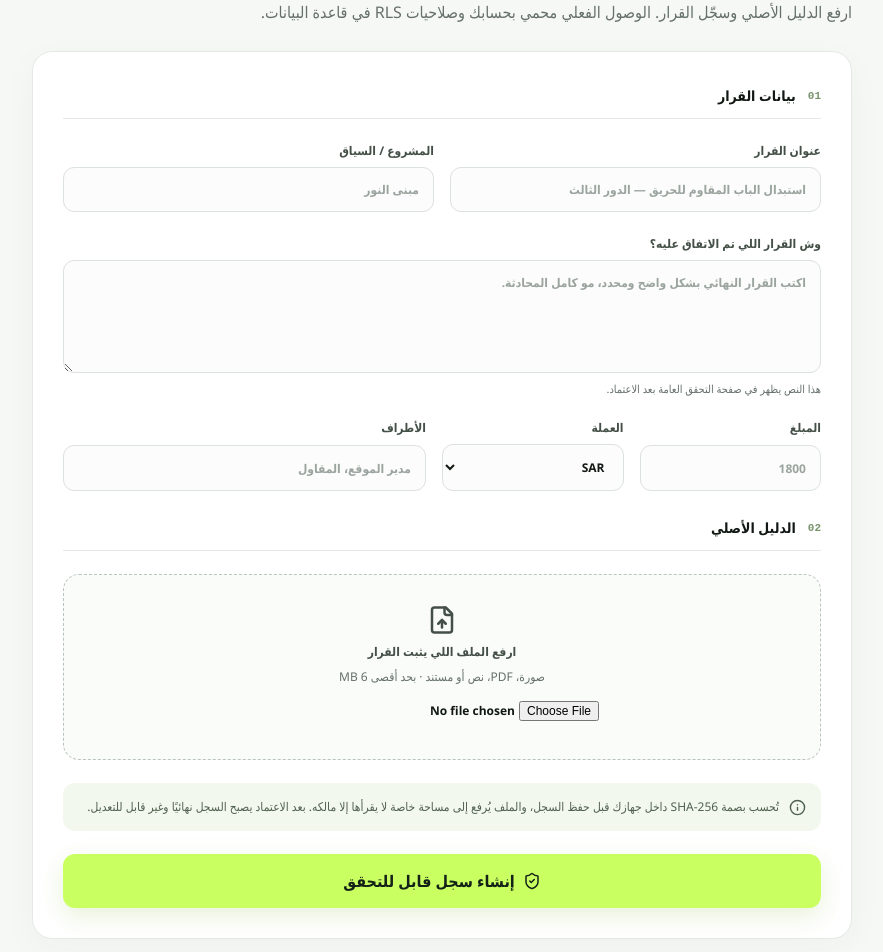
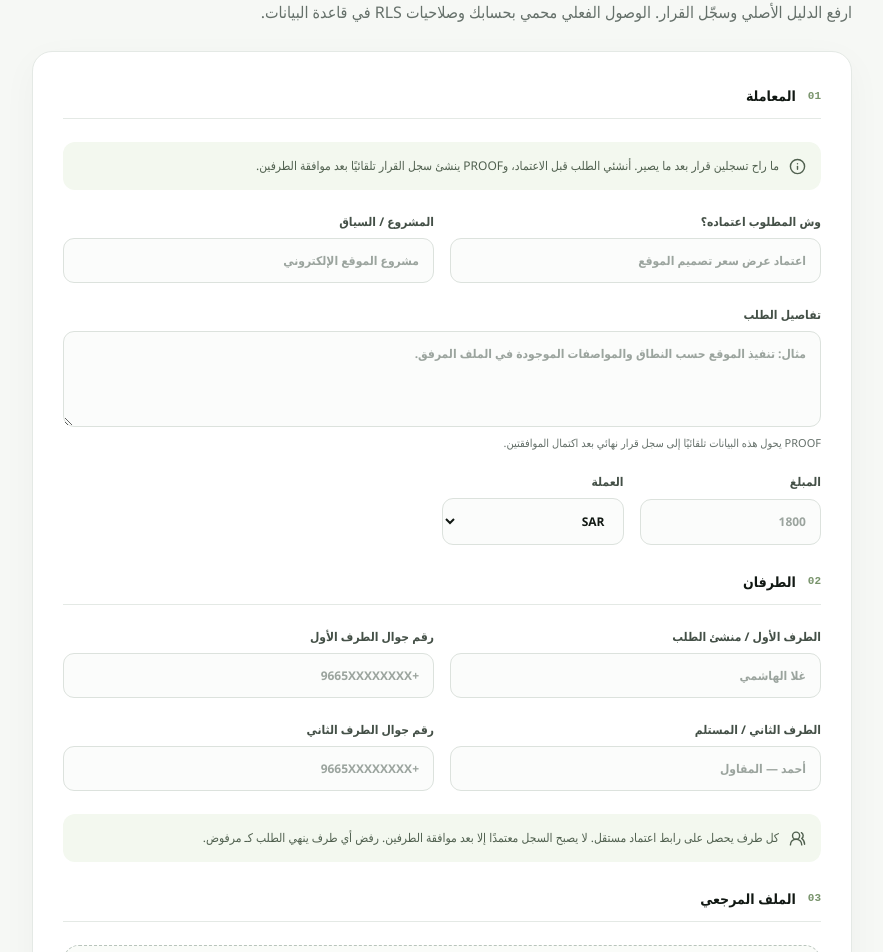
Before and after one commit to 8llo10/PROOF-Verifiable-Decision-Platform, a Next.js app: page /dashboard/new in a window 1280 px wide. Shown: the part 272-1224 px from the top of the page, without its empty margins (198-1081 px from the left). Built offline with nearby package versions, Linux system fonts and the light colour scheme.

Commit message:
feat: replace manual decisions with agreement requests

```diff
--- a/components/DecisionForm.tsx
+++ b/components/DecisionForm.tsx
@@ -1,7 +1,7 @@
 "use client";
 import { useState } from "react";
 import { useRouter } from "next/navigation";
-import { FileUp, ShieldCheck, Info } from "lucide-react";
+import { FileUp, ShieldCheck, Info, UsersRound } from "lucide-react";
 import { supabase } from "@/lib/supabase-browser";
 import type { Lang } from "@/lib/i18n";
 import { withLang } from "@/lib/i18n";
@@ -13,13 +13,12 @@ async function sha256(file: File) {
   const digest = await crypto.subtle.digest("SHA-256", bytes);
   return Array.from(new Uint8Array(digest)).map(b => b.toString(16).padStart(2, "0")).join("");
 }
-
 function safeExtension(name: string) {
   const raw = name.includes(".") ? name.split(".").pop()!.toLowerCase() : "bin";
   return /^[a-z0-9]{1,8}$/.test(raw) ? raw : "bin";
 }
-
 function randomCode() { return `PR-${Math.floor(1000 + Math.random() * 9000)}`; }
+function cleanPhone(v:string){ return v.replace(/[^0-9+]/g,"").slice(0,20); }
 
 export function DecisionForm({lang="ar"}:{lang?:Lang}) {
   const ar=lang==="ar"; const router=useRouter();
@@ -30,32 +29,48 @@ export function DecisionForm({lang="ar"}:{lang?:Lang}) {
     const form = new FormData(e.currentTarget);
     const file = form.get("evidence");
     try {
-      if (!(file instanceof File) || file.size === 0) throw new Error(ar ? "اختاري ملف الدليل الأصلي." : "Choose the original evidence file.");
-      if (file.size > MAX_BYTES) throw new Error(ar ? "حجم الدليل أكبر من 6 MB." : "Evidence is larger than 6 MB.");
+      if (!(file instanceof File) || file.size === 0) throw new Error(ar ? "اختاري ملف المعاملة أو الدليل." : "Choose the agreement or evidence file.");
+      if (file.size > MAX_BYTES) throw new Error(ar ? "حجم الملف أكبر من 6 MB." : "File is larger than 6 MB.");
       const { data: { user }, error: userError } = await supabase.auth.getUser();
       if (userError || !user) { router.replace(withLang("/login",lang)); return; }
+
+      const title = String(form.get("title") || "").trim();
+      const project = String(form.get("project_name") || "").trim();
+      const details = String(form.get("details") || "").trim();
+      const amountRaw = String(form.get("amount") || "").trim();
+      const currency = String(form.get("currency") || "SAR");
+      const initiatorName = String(form.get("initiator_name") || "").trim();
+      const initiatorPhone = cleanPhone(String(form.get("initiator_phone") || ""));
+      const counterpartyName = String(form.get("counterparty_name") || "").trim();
+      const counterpartyPhone = cleanPhone(String(form.get("counterparty_phone") || ""));
+      if (!title || !details || !initiatorName || !counterpartyName) throw new Error(ar ? "كمّلي بيانات المعاملة والطرفين." : "Complete the agreement and both party details.");
 
       const fingerprint = await sha256(file);
       const path = `${user.id}/${crypto.randomUUID()}.${safeExtension(file.name)}`;
       const { error: uploadError } = await supabase.storage.from("evidence").upload(path, file, { upsert: false, contentType: file.type || "application/octet-stream" });
       if (uploadError) throw new Error(uploadError.message);
 
-      const parties = String(form.get("parties") || "").split(/[,،]/).map(v => v.trim()).filter(Boolean).slice(0,20);
-      const amountRaw = String(form.get("amount") || "").trim();
+      const summary = ar
+        ? `${details}${amountRaw ? ` — القيمة: ${Number(amountRaw).toLocaleString("ar-SA")} ${currency}` : ""}. يتطلب هذا الطلب موافقة ${initiatorName} و${counterpartyName}.`
+        : `${details}${amountRaw ? ` — Value: ${Number(amountRaw).toLocaleString("en-GB")} ${currency}` : ""}. This request requires approval from ${initiatorName} and ${counterpartyName}.`;
       const record = {
         owner_id: user.id,
-        title: String(form.get("title") || "").trim(),
-        summary: String(form.get("summary") || "").trim(),
-        project_name: String(form.get("project_name") || "").trim() || null,
+        title,
+        summary,
+        project_name: project || null,
         amount: amountRaw ? Number(amountRaw) : null,
-        currency: String(form.get("currency") || "SAR"),
-        parties,
+        currency,
+        parties: [initiatorName,counterpartyName],
         status: "PENDING",
         evidence_path: path,
         evidence_name: file.name,
         evidence_type: file.type || null,
         evidence_size: file.size,
         evidence_hash: fingerprint,
+        initiator_name: initiatorName,
+        initiator_phone: initiatorPhone || null,
+        counterparty_name: counterpartyName,
+        counterparty_phone: counterpartyPhone || null,
       };
 
       let createdId = "";
@@ -64,10 +79,17 @@ export function DecisionForm({lang="ar"}:{lang?:Lang}) {
         if (!error && data) { createdId = data.id; break; }
         if (error?.code !== "23505") {
           await supabase.storage.from("evidence").remove([path]);
-          throw new Error(error?.message || (ar ? "تعذر إنشاء السجل." : "Could not create record."));
+          throw new Error(error?.message || (ar ? "تعذر إنشاء الطلب." : "Could not create request."));
         }
       }
       if (!createdId) { await supabase.storage.from("evidence").remove([path]); throw new Error(ar ? "تعذر توليد كود فريد. حاولي مرة ثانية." : "Could not generate a unique code. Try again."); }
+
+      const { error: approvalsError } = await supabase.from("approval_requests").insert([
+        { decision_id: createdId, owner_id:user.id, party_role:"INITIATOR", party_name:initiatorName, party_phone:initiatorPhone || null },
+        { decision_id: createdId, owner_id:user.id, party_role:"COUNTERPARTY", party_name:counterpartyName, party_phone:counterpartyPhone || null },
+      ]);
+      if (approvalsError) throw new Error(approvalsError.message);
+
       router.push(withLang(`/decision/${createdId}`,lang)); router.refresh();
     } catch (err) {
       setError(err instanceof Error ? err.message : (ar ? "حدث خطأ غير متوقع." : "Unexpected error."));
@@ -75,14 +97,21 @@ export function DecisionForm({lang="ar"}:{lang?:Lang}) {
   }
 
   return <form className="form-card product-form" onSubmit={submit}>
-    <div className="form-section-title"><span>01</span>{ar?"بيانات القرار":"Decision"}</div>
-    <div className="field-grid"><label>{ar?"عنوان القرار":"Decision title"}<input name="title" required maxLength={140} placeholder={ar?"استبدال الباب المقاوم للحريق — الدور الثالث":"Replace fire-rated door — Floor 3"}/></label><label>{ar?"المشروع / السياق":"Project / context"}<input name="project_name" maxLength={160} placeholder={ar?"مبنى النور":"Al Noor Building"}/></label></div>
-    <label>{ar?"وش القرار اللي تم الاتفاق عليه؟":"What was agreed?"}<textarea name="summary" required maxLength={2000} rows={5} placeholder={ar?"اكتب القرار النهائي بشكل واضح ومحدد، مو كامل المحادثة.":"Describe the exact final decision, not the whole conversation."}/><span className="field-hint">{ar?"هذا النص يظهر في صفحة التحقق العامة بعد الاعتماد.":"This text appears on the public verification page after approval."}</span></label>
-    <div className="field-grid three"><label>{ar?"المبلغ":"Amount"}<input name="amount" type="number" min="0" step="0.01" placeholder="1800"/></label><label>{ar?"العملة":"Currency"}<select name="currency" defaultValue="SAR"><option>SAR</option><option>USD</option><option>AED</option><option>EUR</option></select></label><label>{ar?"الأطراف":"Parties"}<input name="parties" placeholder={ar?"مدير الموقع، المقاول":"Site Manager, Contractor"}/></label></div>
-    <div className="form-section-title"><span>02</span>{ar?"الدليل الأصلي":"Original evidence"}</div>
-    <label className="dropzone"><FileUp size={30}/><strong>{ar?"ارفع الملف اللي يثبت القرار":"Attach the file that proves the decision"}</strong><span>{ar?"صورة، PDF، نص أو مستند · بحد أقصى 6 MB":"Image, PDF, text or document · max 6 MB"}</span><input name="evidence" type="file" required accept="image/*,.pdf,.txt,.doc,.docx"/></label>
-    <div className="integrity-note"><Info size={17}/><span>{ar?"تُحسب بصمة SHA-256 داخل جهازك قبل حفظ السجل، والملف يُرفع إلى مساحة خاصة لا يقرأها إلا مالكه. بعد الاعتماد يصبح السجل نهائيًا وغير قابل للتعديل.":"SHA-256 is calculated before the record is stored, and the file is uploaded to a private owner-only space. After approval, the record becomes immutable."}</span></div>
+    <div className="form-section-title"><span>01</span>{ar?"المعاملة":"Agreement request"}</div>
+    <div className="integrity-note"><Info size={17}/><span>{ar?"ما راح تسجلين قرار بعد ما يصير. أنشئي الطلب قبل الاعتماد، وPROOF ينشئ سجل القرار تلقائيًا بعد موافقة الطرفين.":"You do not log a decision after the fact. Start the request before approval and PROOF creates the final decision record automatically after both parties approve."}</span></div>
+    <div className="field-grid"><label>{ar?"وش المطلوب اعتماده؟":"What needs approval?"}<input name="title" required maxLength={140} placeholder={ar?"اعتماد عرض سعر تصميم الموقع":"Approve website design quotation"}/></label><label>{ar?"المشروع / السياق":"Project / context"}<input name="project_name" maxLength={160} placeholder={ar?"مشروع الموقع الإلكتروني":"Website Project"}/></label></div>
+    <label>{ar?"تفاصيل الطلب":"Request details"}<textarea name="details" required maxLength={1800} rows={4} placeholder={ar?"مثال: تنفيذ الموقع حسب النطاق والمواصفات الموجودة في الملف المرفق.":"Example: Deliver the website according to the scope and specifications in the attached file."}/><span className="field-hint">{ar?"PROOF يحول هذه البيانات تلقائيًا إلى سجل قرار نهائي بعد اكتمال الموافقتين.":"PROOF automatically turns this request into a final decision record after both approvals."}</span></label>
+    <div className="field-grid three"><label>{ar?"المبلغ":"Amount"}<input name="amount" type="number" min="0" step="0.01" placeholder="1800"/></label><label>{ar?"العملة":"Currency"}<select name="currency" defaultValue="SAR"><option>SAR</option><option>USD</option><option>AED</option><option>EUR</option></select></label></div>
+
+    <div className="form-section-title"><span>02</span>{ar?"الطرفان":"Both parties"}</div>
+    <div className="field-grid"><label>{ar?"الطرف الأول / منشئ الطلب":"Party 1 / Requester"}<input name="initiator_name" required maxLength={120} placeholder={ar?"غلا الهاشمي":"Ghala AlHashmi"}/></label><label>{ar?"رقم جوال الطرف الأول":"Party 1 mobile"}<input name="initiator_phone" inputMode="tel" placeholder="+9665XXXXXXXX"/></label></div>
+    <div className="field-grid"><label>{ar?"الطرف الثاني / المستلم":"Party 2 / Recipient"}<input name="counterparty_name" required maxLength={120} placeholder={ar?"أحمد — المقاول":"Ahmed — Contractor"}/></label><label>{ar?"رقم جوال الطرف الثاني":"Party 2 mobile"}<input name="counterparty_phone" inputMode="tel" placeholder="+9665XXXXXXXX"/></label></div>
+    <div className="integrity-note"><UsersRound size={17}/><span>{ar?"كل طرف يحصل على رابط اعتماد مستقل. لا يصبح السجل معتمدًا إلا بعد موافقة الطرفين. رفض أي طرف ينهي الطلب كـ مرفوض.":"Each party receives an independent approval link. The record is approved only after both parties approve. A rejection by either party ends the request as rejected."}</span></div>
+
+    <div className="form-section-title"><span>03</span>{ar?"الملف المرجعي":"Reference evidence"}</div>
+    <label className="dropzone"><FileUp size={30}/><strong>{ar?"ارفع العرض / العقد / النطاق / الملف المرتبط":"Attach the quote, contract, scope or supporting file"}</strong><span>{ar?"صورة، PDF، نص أو مستند · بحد أقصى 6 MB":"Image, PDF, text or document · max 6 MB"}</span><input name="evidence" type="file" required accept="image/*,.pdf,.txt,.doc,.docx"/></label>
+    <div className="integrity-note"><Info size={17}/><span>{ar?"تُحسب بصمة SHA-256 للملف قبل رفعه، ويبقى الملف خاصًا. بعد موافقة الطرفين يُقفل السجل ولا يمكن تغيير الملف أو بيانات الاتفاق.":"SHA-256 is calculated before upload and the file remains private. After both parties approve, the record is locked and the agreement data cannot be changed."}</span></div>
     {error&&<div className="error-box">{error}</div>}
-    <button className="button button-primary button-wide button-large" disabled={busy}><ShieldCheck size={18}/>{busy?(ar?"جاري تثبيت الدليل وإنشاء السجل…":"Securing evidence and creating record…"):(ar?"إنشاء سجل قابل للتحقق":"Create verifiable record")}</button>
+    <button className="button button-primary button-wide button-large" disabled={busy}><ShieldCheck size={18}/>{busy?(ar?"جاري إنشاء الطلب وتجهيز الموافقات…":"Creating request and preparing approvals…"):(ar?"إنشاء طلب اعتماد للطرفين":"Create two-party approval request")}</button>
   </form>;
 }
```
